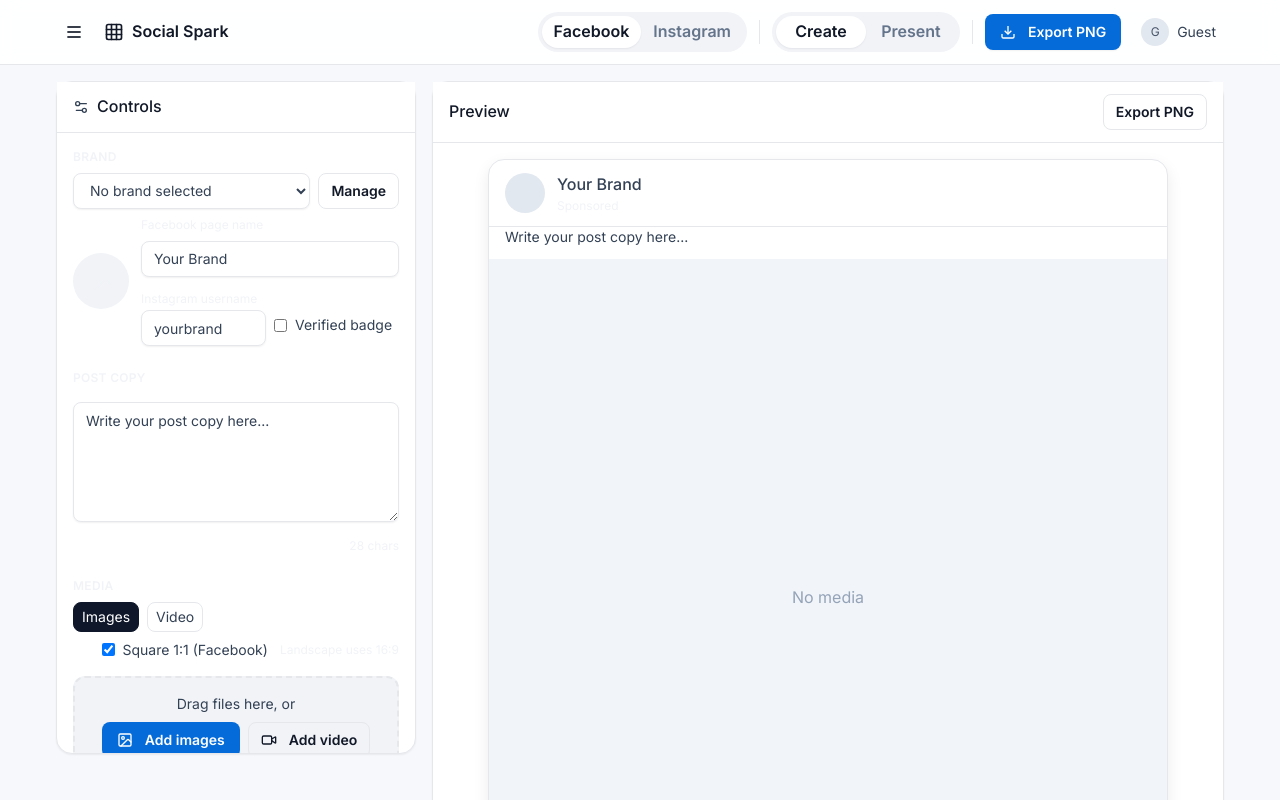
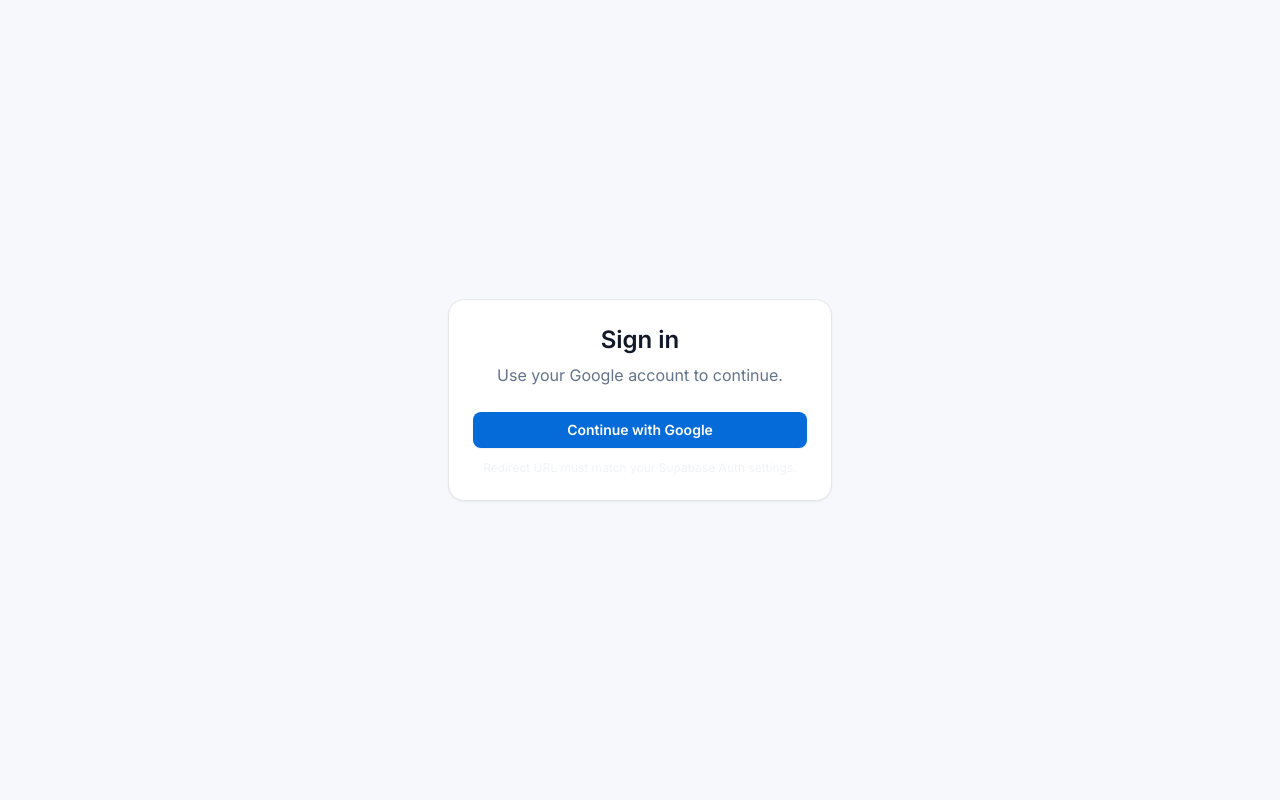
Before and after one commit to HudsonHaines/social-spark, a React (Vite) app: page / in a window 1280 px wide. Shown: the top 800 px of the page. Built offline with nearby package versions, Linux system fonts and the light colour scheme.

Commit message:
fix(auth): restore Supabase login + cleanup debug UI

```diff
--- a/src/App.jsx
+++ b/src/App.jsx
@@ -4,11 +4,14 @@ import LeftPanel from "./components/LeftPanel";
 import RightPreview from "./components/RightPreview";
 import { emptyPost, ensurePostShape } from "./data/postShape";
 import * as htmlToImage from "html-to-image";
+import { useAuth } from "./auth/AuthProvider";
 
 const uid = () => Math.random().toString(36).slice(2, 10);
 
 export default function App() {
-  // App state
+  const { user } = useAuth();
+
+  // Core app state
   const [post, setPost] = useState(() => ensurePostShape(emptyPost));
   const [deck, setDeck] = useState([]); // local-only deck entries
   const [mode, setMode] = useState("create");
@@ -16,21 +19,19 @@ export default function App() {
   const [brandMgr, setBrandMgr] = useState(false);
   const [deckMgr, setDeckMgr] = useState(false);
   const [savingImg, setSavingImg] = useState(false);
+
   const previewRef = useRef(null);
   const videoRef = useRef(null);
-
-  // fake user object (AuthProvider/ProfileProvider wrap at main.jsx)
-  const user = null;
 
   // keep shape safe
   const safePost = useMemo(() => ensurePostShape(post), [post]);
 
-  // updater merges patches
+  // updater merges patches and re-normalizes shape
   const update = useCallback((patch) => {
     setPost((p) => ensurePostShape({ ...p, ...patch }));
   }, []);
 
-  // media helpers
+  // -------- Media helpers --------
   const handleImageFiles = useCallback(async (fileList) => {
     const files = Array.from(fileList || []).slice(0, 5);
     if (!files.length) return;
@@ -50,7 +51,7 @@ export default function App() {
     setPost((p) => {
       const prev = ensurePostShape(p);
       const media = [...(prev.media || []), ...datas].slice(0, 5);
-      const nextType = (prev.type === "video" ? "single" : media.length > 1 ? "carousel" : "single");
+      const nextType = prev.type === "video" ? "single" : media.length > 1 ? "carousel" : "single";
       // normalize mediaMeta
       const meta = Array.from({ length: media.length }, (_, i) => prev.mediaMeta?.[i] || { headline: "" });
       return ensurePostShape({ ...prev, media, mediaMeta: meta, type: nextType, videoSrc: "" });
@@ -113,7 +114,7 @@ export default function App() {
     [handleImageFiles, handleVideoFile]
   );
 
-  // deck helpers (local only for now)
+  // -------- Deck helpers (local for now) --------
   const addToDeck = useCallback(
     (p) => {
       const item = {
@@ -147,12 +148,15 @@ export default function App() {
     setDeck((d) => d.filter((x) => x.id !== id));
   }, []);
 
-  const startPresentingDeck = useCallback((id) => {
-    setMode("present");
-    if (id) loadFromDeck(id);
-  }, [loadFromDeck]);
+  const startPresentingDeck = useCallback(
+    (id) => {
+      setMode("present");
+      if (id) loadFromDeck(id);
+    },
+    [loadFromDeck]
+  );
 
-  // export as PNG (2x)
+  // -------- Export as PNG (2x) --------
   const saveAsPng = useCallback(async () => {
     if (!previewRef.current) return;
     setSavingImg(true);
@@ -175,12 +179,7 @@ export default function App() {
     }
   }, []);
 
-
-
   return (
-  <>
-
-    {/* Your app */}
     <AppShell
       topBarProps={{
         platform: safePost.platform,
@@ -233,7 +232,5 @@ export default function App() {
         },
       }}
     />
-  </>
-);
-
+  );
 }
--- a/src/auth/AuthGate.jsx
+++ b/src/auth/AuthGate.jsx
@@ -1,84 +1,19 @@
-// src/auth/AuthGate.jsx
 import React from "react";
-import { LogIn, Loader2, ShieldCheck } from "lucide-react";
-import { supabase } from "../lib/supabaseClient";
 import { useAuth } from "./AuthProvider";
+import SignInPanel from "./SignInPanel";
 
 export default function AuthGate({ children }) {
   const { user, loading } = useAuth();
 
   if (loading) {
     return (
-      <div className="min-h-screen grid place-items-center bg-slate-50">
-        <div className="flex items-center gap-3 text-slate-600">
-          <Loader2 className="w-5 h-5 animate-spin" />
-          <span>Checking session…</span>
-        </div>
+      <div className="min-h-screen grid place-items-center">
+        <div className="panel p-6">Loading…</div>
       </div>
     );
   }
 
-  if (!user) {
-    return <LoginScreen />;
-  }
+  if (!user) return <SignInPanel />;
 
   return children;
 }
-
-function LoginScreen() {
-  const handleGoogle = async () => {
-    await supabase.auth.signInWithOAuth({
-      provider: "google",
-      options: {
-        redirectTo: window.location.origin,
-        queryParams: {
-          // keep it simple; add scopes here if needed
-          access_type: "offline",
-          prompt: "consent",
-        },
-      },
-    });
-  };
-
-  return (
-    <div className="min-h-screen bg-gradient-to-b from-slate-50 to-white flex items-center justify-center px-4">
-      <div className="w-full max-w-md">
-        <div className="bg-white border shadow-sm rounded-2xl overflow-hidden">
-          {/* Header */}
-          <div className="px-6 pt-6 pb-4 border-b bg-white">
-            <div className="flex items-center gap-3">
-              <div className="w-10 h-10 rounded-xl grid place-items-center bg-slate-900 text-white">
-                <ShieldCheck className="w-5 h-5" />
-              </div>
-              <div>
-                <div className="text-lg font-semibold">Social Mockup Builder</div>
-                <div className="text-sm text-slate-500">Sign in to continue</div>
-              </div>
-            </div>
-          </div>
-
-          {/* Body */}
-          <div className="px-6 py-6 space-y-4">
-            <p className="text-sm text-slate-600">
-              Create realistic Facebook and Instagram mockups, save decks, and present to clients.
-            </p>
-
-            <button onClick={handleGoogle} className="btn w-full justify-center">
-              <LogIn className="w-4 h-4 mr-2" />
-              Continue with Google
-            </button>
-
-            <div className="text-xs text-slate-500 text-center">
-              By continuing, you agree to the terms.
-            </div>
-          </div>
-        </div>
-
-        {/* Footer */}
-        <div className="text-center text-xs text-slate-500 mt-4">
-          © {new Date().getFullYear()} Social Mockup Builder
-        </div>
-      </div>
-    </div>
-  );
-}
--- /dev/null
+++ b/src/auth/SignInPanel.jsx
@@ -0,0 +1,38 @@
+import React, { useState } from "react";
+import { supabase } from "../lib/supabaseClient";
+
+export default function SignInPanel() {
+  const [busy, setBusy] = useState(false);
+
+  async function signInWithGoogle() {
+    try {
+      setBusy(true);
+      const { error } = await supabase.auth.signInWithOAuth({
+        provider: "google",
+        options: {
+          redirectTo: window.location.origin, // http://localhost:5173 in dev
+        },
+      });
+      if (error) throw error;
+    } catch (err) {
+      console.error("OAuth error:", err);
+      alert("Sign-in failed. Check console.");
+      setBusy(false);
+    }
+  }
+
+  return (
+    <div className="min-h-screen flex items-center justify-center p-6">
+      <div className="panel max-w-sm w-full p-6 text-center">
+        <h1 className="h2 mb-2">Sign in</h1>
+        <p className="muted mb-6">Use your Google account to continue.</p>
+        <button className="btn w-full" onClick={signInWithGoogle} disabled={busy}>
+          {busy ? "Redirecting..." : "Continue with Google"}
+        </button>
+        <p className="text-xs text-app-muted mt-3">
+          Redirect URL must match your Supabase Auth settings.
+        </p>
+      </div>
+    </div>
+  );
+}
--- a/src/main.jsx
+++ b/src/main.jsx
@@ -1,16 +1,19 @@
-// src/main.jsx
 import React from "react";
 import ReactDOM from "react-dom/client";
 import App from "./App.jsx";
-import "./index.css"; // Tailwind + our custom layers live here
+import "./index.css";
+
 import { AuthProvider } from "./auth/AuthProvider.jsx";
+import AuthGate from "./auth/AuthGate.jsx";
 import { ProfileProvider } from "./profile/ProfileProvider.jsx";
 
 ReactDOM.createRoot(document.getElementById("root")).render(
   <React.StrictMode>
     <AuthProvider>
       <ProfileProvider>
-        <App />
+        <AuthGate>
+          <App />
+        </AuthGate>
       </ProfileProvider>
     </AuthProvider>
   </React.StrictMode>
--- a/src/profile/ProfileButton.jsx
+++ b/src/profile/ProfileButton.jsx
@@ -1,78 +1,68 @@
-// src/profile/ProfileButton.jsx
 import React, { useState, useRef, useEffect } from "react";
-import { LogOut } from "lucide-react";
-import { supabase } from "../lib/supabaseClient";
+import { useAuth } from "../auth/AuthProvider";
 
-function getDisplay(user) {
-  if (!user) return { name: "Guest", email: "", avatar: "" };
-  const meta = user.user_metadata || {};
-  const name =
-    meta.full_name ||
-    meta.name ||
-    meta.user_name ||
-    meta.preferred_username ||
-    "";
-  const email = user.email || "";
-  const avatar = meta.avatar_url || meta.picture || "";
-  return { name: name || email || "Account", email, avatar };
-}
+export default function ProfileButton() {
+  const { user, signOut } = useAuth();
+  const [open, setOpen] = useState(false);
+  const ref = useRef(null);
 
-export default function ProfileButton({ user }) {
-  const [open, setOpen] = useState(false);
-  const btnRef = useRef(null);
-  const { name, email, avatar } = getDisplay(user);
+  const label = user?.email || "Guest";
 
+  // Close dropdown if clicking outside
   useEffect(() => {
-    const onDoc = (e) => {
-      if (!btnRef.current) return;
-      if (!btnRef.current.contains(e.target)) setOpen(false);
-    };
-    document.addEventListener("mousedown", onDoc);
-    return () => document.removeEventListener("mousedown", onDoc);
+    function handleClickOutside(e) {
+      if (ref.current && !ref.current.contains(e.target)) {
+        setOpen(false);
+      }
+    }
+    document.addEventListener("mousedown", handleClickOutside);
+    return () => document.removeEventListener("mousedown", handleClickOutside);
   }, []);
 
-  const signOut = async () => {
-    await supabase.auth.signOut();
-    // Supabase AuthProvider should handle UI update on sign out
-  };
+  return (
+    <div ref={ref} className="relative">
+      {/* Button */}
+      <button
+        onClick={() => setOpen((o) => !o)}
+        className="chip bg-app-surface hover:bg-app-muted border-app"
+        title="Account menu"
+      >
+        <span className="truncate max-w-[160px]">{label}</span>
+        <svg
+          className="w-3.5 h-3.5 ml-1 text-app-muted"
+          viewBox="0 0 24 24"
+          fill="none"
+          stroke="currentColor"
+          strokeWidth="2"
+          strokeLinecap="round"
+          strokeLinejoin="round"
+        >
+          <polyline points="6 9 12 15 18 9" />
+        </svg>
+      </button>
 
-  return (
-    <div className="relative" ref={btnRef}>
-      <button
-        type="button"
-        className="flex items-center gap-2 px-2 py-1 rounded-lg hover:bg-slate-100"
-        onClick={() => setOpen((s) => !s)}
-      >
-        <div className="w-7 h-7 rounded-full bg-slate-200 overflow-hidden flex items-center justify-center">
-          {avatar ? (
-            <img src={avatar} alt="" className="w-full h-full object-cover" />
+      {/* Dropdown */}
+      {open && (
+        <div className="absolute right-0 mt-2 w-40 bg-white border border-app rounded-lg shadow-lg z-50">
+          <div className="px-3 py-2 border-b border-app text-sm text-app-muted">
+            {user ? "Signed in" : "Not signed in"}
+          </div>
+
+          {user ? (
+            <button
+              onClick={() => {
+                signOut();
+                setOpen(false);
+              }}
+              className="w-full text-left px-3 py-2 text-sm text-red-600 hover:bg-app-muted transition"
+            >
+              Sign Out
+            </button>
           ) : (
-            <span className="text-xs text-slate-600">
-              {(name || email || "A").slice(0, 1).toUpperCase()}
-            </span>
+            <div className="px-3 py-2 text-sm text-app-body">Please sign in</div>
           )}
         </div>
-        <span className="text-sm max-w-[140px] truncate">
-          {name || email || "Account"}
-        </span>
-      </button>
-
-      {open ? (
-        <div className="absolute right-0 mt-2 w-56 bg-white border rounded-xl shadow-lg p-2 z-50">
-          <div className="px-2 py-2">
-            <div className="text-sm font-medium truncate">{name || "Account"}</div>
-            {email ? <div className="text-xs text-slate-500 truncate">{email}</div> : null}
-          </div>
-          <div className="h-px bg-slate-200 my-1" />
-          <button
-            className="w-full flex items-center gap-2 px-2 py-2 rounded-lg hover:bg-slate-50 text-sm"
-            onClick={signOut}
-          >
-            <LogOut className="w-4 h-4" />
-            Sign out
-          </button>
-        </div>
-      ) : null}
+      )}
     </div>
   );
 }
```
Also changed, not shown: src/auth/AuthProvider.jsx (+23 -25 lines), src/lib/supabaseClient.js (+4 -4 lines).
